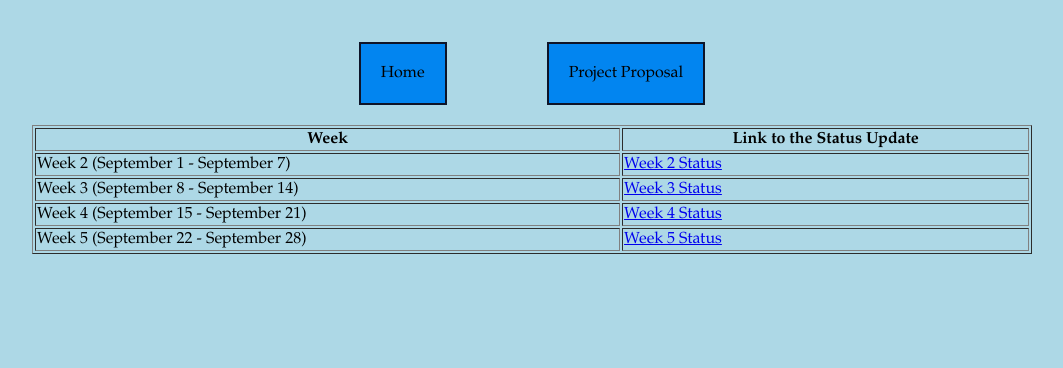
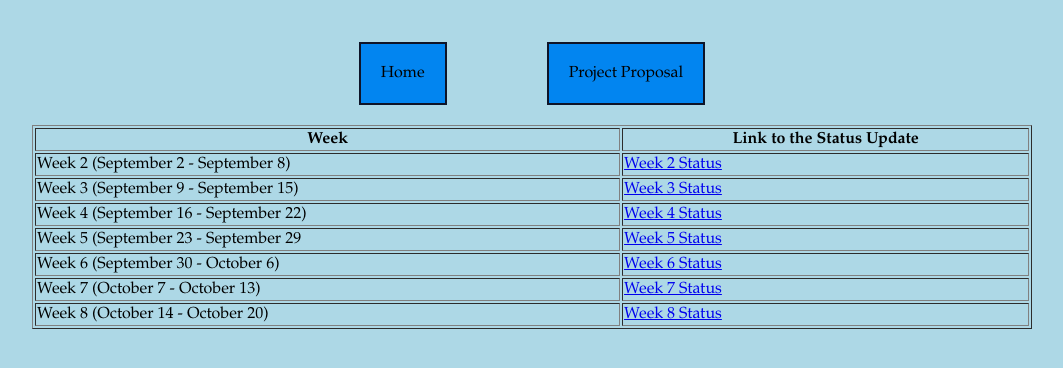
Before and after one commit to caga5719/weekly_status_update, a Flask app: page / in a window 1280 px wide. Shown: the part 59-427 px from the top of the page, without its empty margins (108-1171 px from the left). Run offline with Flask 3, Linux system fonts and the light colour scheme.

Commit message:
Weeks 6, 7, 8

```diff
--- a/templates/home.html
+++ b/templates/home.html
@@ -12,20 +12,32 @@
                 <th> Link to the Status Update </th>
             </tr>
             <tr>
-                <td>Week 2 (September 1 - September 7)</td>
+                <td>Week 2 (September 2 - September 8)</td>
                 <td><a href="Week_2">Week 2 Status</a></td>
             </tr>
             <tr>
-                <td>Week 3 (September 8 - September 14)</td>
+                <td>Week 3 (September 9 - September 15)</td>
                 <td><a href="Week_3">Week 3 Status</a></td>
             </tr>
             <tr>
-                <td>Week 4 (September 15 - September 21)</td>
+                <td>Week 4 (September 16 - September 22)</td>
                 <td><a href="Week_4">Week 4 Status</a></td>
             </tr>
             <tr>
-                <td>Week 5 (September 22 - September 28)</td>
+                <td>Week 5 (September 23 - September 29</td>
                 <td><a href="Week_5">Week 5 Status</a></td>
+            </tr>
+            <tr>
+                <td>Week 6 (September 30 - October 6)</td>
+                <td><a href="Week_6">Week 6 Status</a></td>
+            </tr>
+            <tr>
+                <td>Week 7 (October 7 - October 13)</td>
+                <td><a href="Week_7">Week 7 Status</a></td>
+            </tr>
+            <tr>
+                <td>Week 8 (October 14 - October 20)</td>
+                <td><a href="Week_8">Week 8 Status</a></td>
             </tr>
 
         </table>
```
